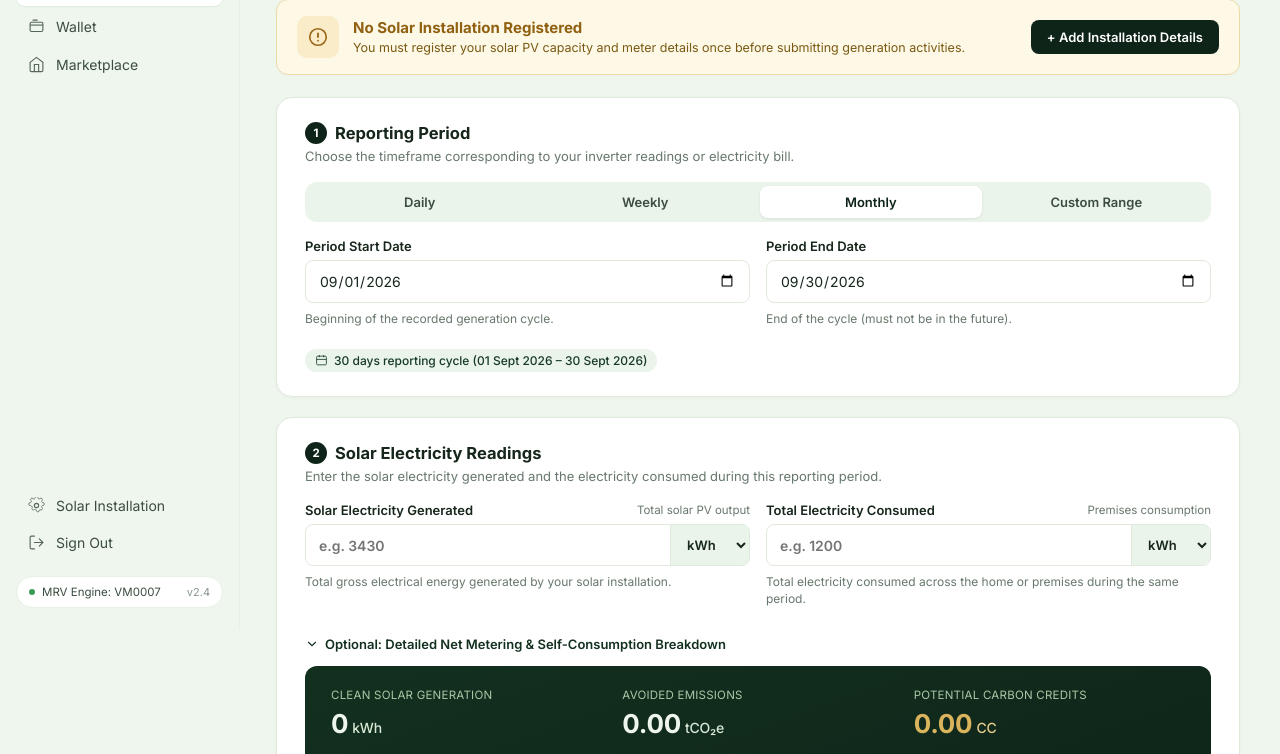
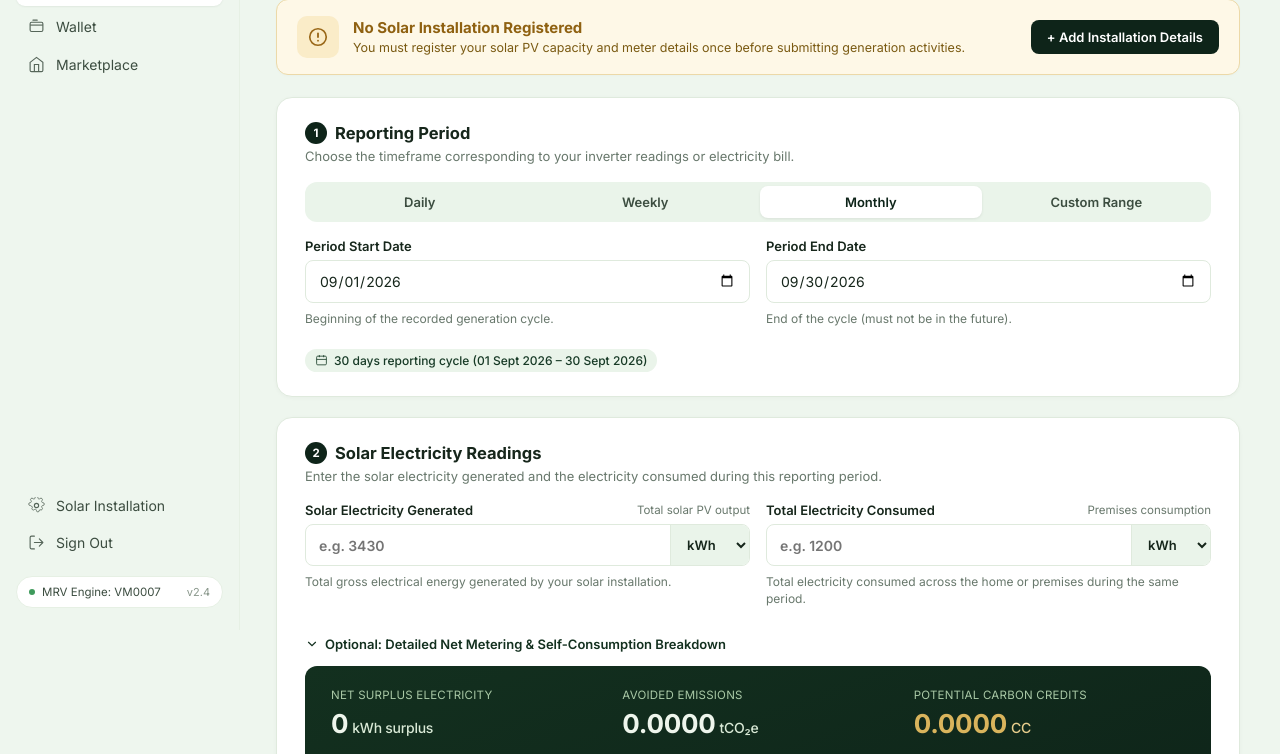
Before and after one commit to ananyakadam28/carbonx, a plain HTML site: page carbonx/frontend/carbon-submit-activity.html in a window 1280 px wide. Shown: the part 170-924 px from the top of the page. Drawn offline with Linux system fonts and the light colour scheme; no server answers; sample sign-in values are in the browser's storage.

Commit message:
updated live calculator

```diff
--- a/carbonx/frontend/carbon-submit-activity.html
+++ b/carbonx/frontend/carbon-submit-activity.html
@@ -1124,7 +1124,7 @@
         <div class="impact-banner">
           <div class="impact-top">
             <div class="impact-stat">
-              <div class="lbl">Clean Solar Generation</div>
+              <div class="lbl">Net Surplus Electricity</div>
               <div class="val" id="prevGenVal">0<span>kWh</span></div>
             </div>
             <div class="impact-stat">
@@ -1816,20 +1816,39 @@
     return convertValue(val, unit, 'kWh');
   }
 
-  function recalcImpactPreview(){
+
+
+function recalcImpactPreview() {
   const genKwh = getCanonicalGenKwh();
   const consKwh = getCanonicalConsKwh();
 
-    // Avoided emissions: Eligible clean solar kWh * 0.70 kg CO2e / kWh
-    const avoidedKg = genKwh * STATE.emissionFactor;
+  // Net surplus electricity
+  const surplusKwh = Math.max(0, genKwh - consKwh);
+
+  // Calculate avoided emissions from surplus electricity
+  const avoidedKg = surplusKwh * STATE.emissionFactor;
   const avoidedTons = avoidedKg / 1000;
-    const credits = avoidedTons; // 1 CC per 1 metric ton CO2e
+
+  // 1 Carbon Credit (CC) per metric tonne of CO2e
+  const credits = avoidedTons;
   const value = Math.round(credits * STATE.creditValuePerCc);
 
-    $('prevGenVal').innerHTML = `${formatNumber(genKwh, 1)}<span>kWh</span>`;
-    $('prevCO2Val').innerHTML = `${avoidedTons.toFixed(2)}<span>tCO₂e</span>`;
-    $('prevCreditsVal').innerHTML = `${credits.toFixed(2)}<span>CC</span>`;
-    $('prevValueEst').textContent = `~₹${formatNumber(value, 0)}`;
+  // Update live calculator
+  // Display net surplus electricity
+  $('prevGenVal').innerHTML =
+    `${formatNumber(surplusKwh, 1)}<span>kWh surplus</span>`;
+
+  // Display avoided emissions in tonnes
+  $('prevCO2Val').innerHTML =
+    `${avoidedTons.toFixed(4)}<span>tCO₂e</span>`;
+
+  // Display estimated carbon credits
+  $('prevCreditsVal').innerHTML =
+    `${credits.toFixed(4)}<span>CC</span>`;
+
+  // Display estimated monetary value
+  $('prevValueEst').textContent =
+    `~₹${formatNumber(value, 0)}`;
 }
 
   // ============================================================
@@ -2100,11 +2119,17 @@ console.log(
       const act = res.activity || {};
       $('resActivityId').textContent = act.id || act._id || 'Registered';
       $('resGenKwh').textContent = `${formatNumber(act.measurement?.quantity || getCanonicalGenKwh(), 1)} kWh`;
-      $('resCredits').textContent = `${formatNumber(act.credits?.estimated || (getCanonicalGenKwh() * 0.0007), 2)} CC`;
+      $('resCredits').textContent = `${formatNumber(act.credits?.estimated || (Math.max(
+  0,
+  getCanonicalGenKwh() - getCanonicalConsKwh()
+) * 0.0007), 2)} CC`;
       $('resProofFiles').textContent = `${STATE.attachedEvidence.length} document${STATE.attachedEvidence.length === 1 ? '' : 's'}`;
 
       openSuccessModal();
       showToast("Solar activity submitted successfully for MRV verification!");
+
+      console.log(getCanonicalConsKwh());
+      console.log(getCanonicalGenKwh());
 
     } catch(err){
       console.error('Submission failed:', err);
```
Also changed, not shown: carbonx/frontend/carbonx-submit-activity.html (+29 -9 lines). Lines whose indentation alone changed are shown as unchanged.
